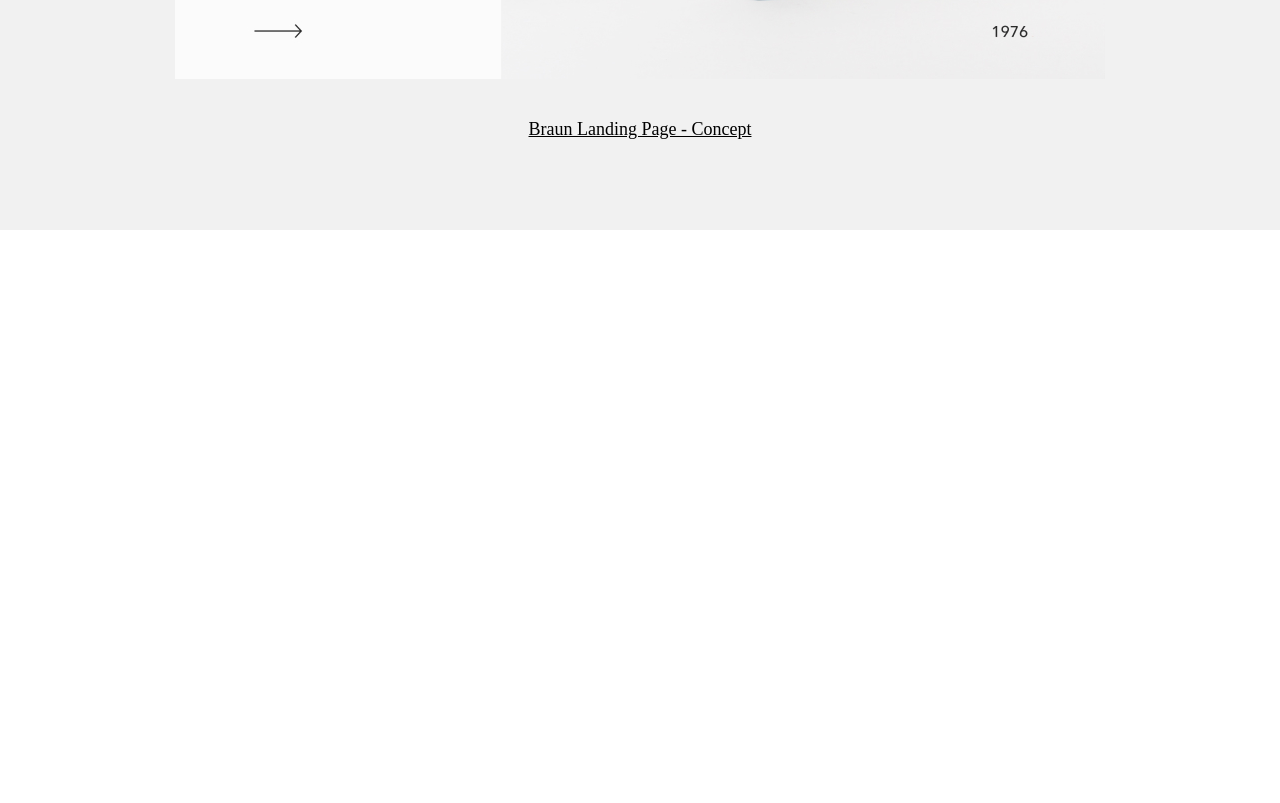
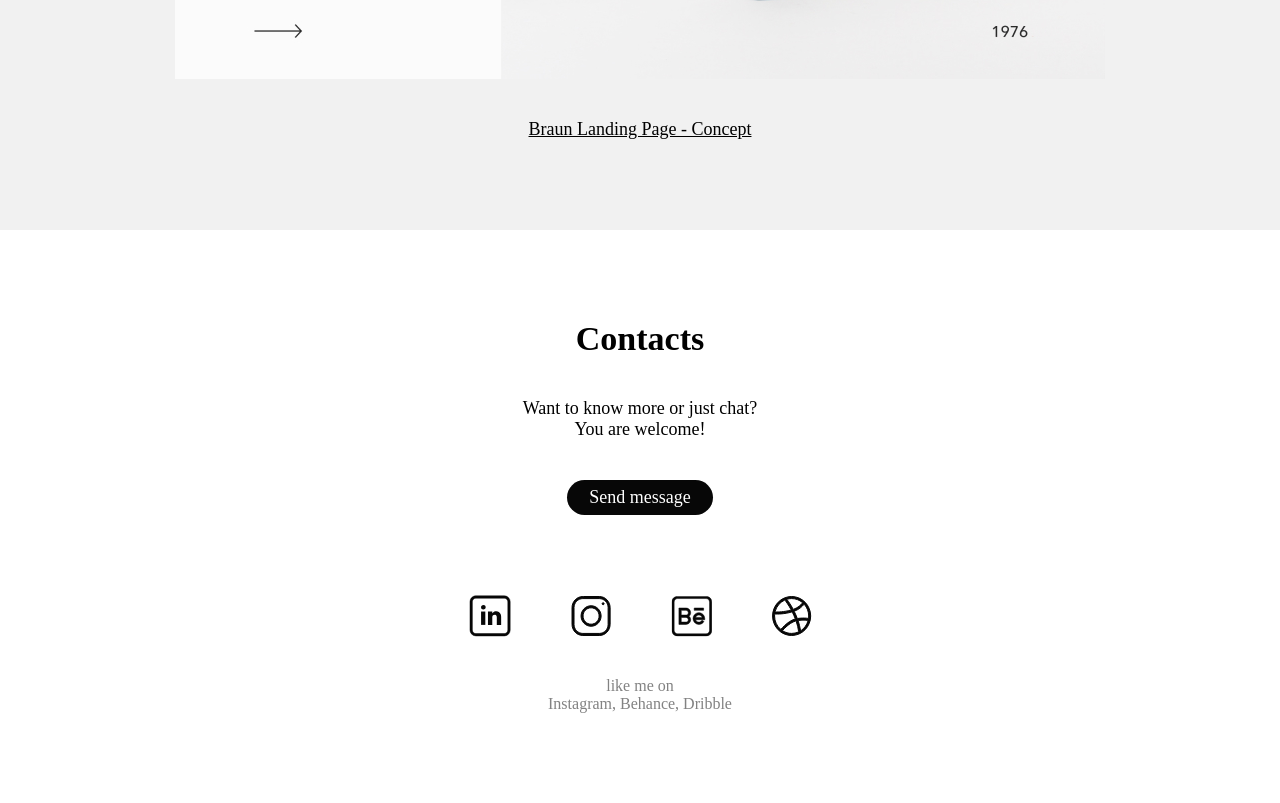
Before and after one commit to Asem287/PL-project, a plain HTML site: page index.html in a window 1280 px wide. Shown: the part 3052-3855 px from the top of the page. Before the commit the page ends 3282 px from the top, so only its background shows below. Drawn offline with Linux system fonts and the light colour scheme.

Commit message:
did the layout with contacts.

```diff
--- a/css/main.css
+++ b/css/main.css
@@ -16,9 +16,31 @@ body {
 .title-1 {
     font-size: 34px;
     font-weight: 600;
-
 }
 
+.btn{
+    display: inline-block;
+    padding: 7px 22px;
+    background-color: #070707;
+    border-radius: 30px;
+
+
+    font-size: 18px;
+    color: #FFF;
+
+
+    transition: background-color 0.2s ease-in, top 0.2s ease-in;
+}
+
+.btn:hover, .btn:focus {
+    background-color: #323232;
+}
+
+.btn:active {
+    position: relative;
+    top: 1px;
+    background-color: #000;
+}
 /* HEADER */
 
 .header {
@@ -176,3 +198,43 @@ body {
     color: #000;
     text-decoration: underline;
 }
+
+/* Footer */
+
+.contacts{
+    padding: 90px 0;
+    text-align: center;
+}
+
+.contacts-title{
+    margin-bottom: 40px;
+}
+
+.contacts-content{
+    max-width: 480px;
+    margin: 0 auto 40px;
+    font-size: 18px;
+}
+
+.contacts-content p + p {
+    margin-top: 1em;
+}
+
+.contacts-button{
+    margin-bottom: 80px;
+}
+
+
+
+.contacts-social{
+    display: flex;
+    justify-content: center;
+    align-items: center;
+    column-gap: 60px;
+    margin-bottom: 40px;
+}
+
+.contacts-footer{
+    color: #828282;
+
+}
--- a/index.html
+++ b/index.html
@@ -94,6 +94,35 @@ During my thirteen year tenure here.
      </section>
 
 
+     <footer class="contacts">
+        <div class="container">
+            <div class="contacts-title">
+                <h2 class="title-1">Contacts</h2>
+            </div>
+            <div class="contacts-content">
+                <p>Want to know more or just chat?<br> You are welcome!</p>
+
+            </div>
+
+            <div class="contacts-button">
+                 <a href="#!" class="btn">Send message</a>
+            </div>
+
+            <div class="contacts-social">
+                <a href="#!"><img src="./img/socials/LinkedIn.svg" alt="LinkedIn"></a>
+                <a href="#!"><img src="./img/socials/Instargam.svg" alt="Instargam"></a>
+                <a href="#!"><img src="./img/socials/Behance.svg" alt="Behance"></a>
+                <a href="#!"><img src="./img/socials/Dribble.svg" alt="Dribble"></a>
+
+            </div>
+
+            <div class="contacts-footer">
+                <p>like me on<br> Instagram, Behance, Dribble</p>
+            </div>
+        </div>
+     </footer>
+
+
 
     <script src="./js/main.js"></script>
 </body>
```
